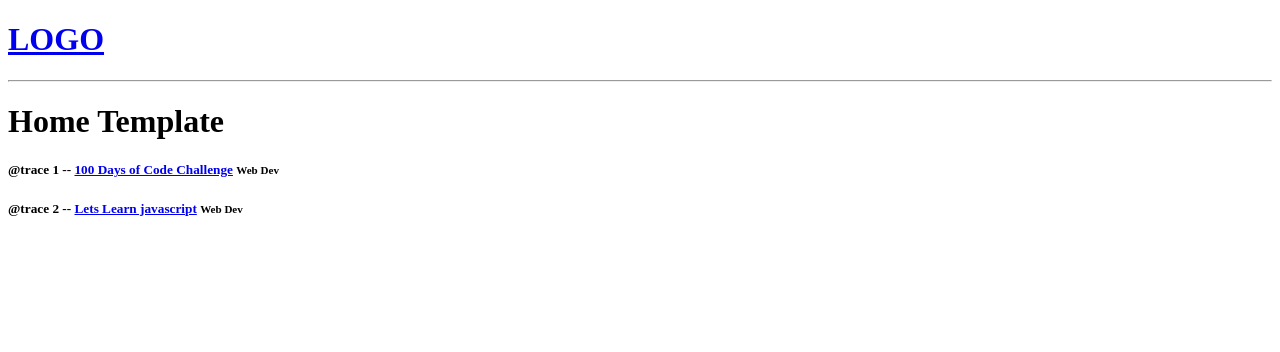
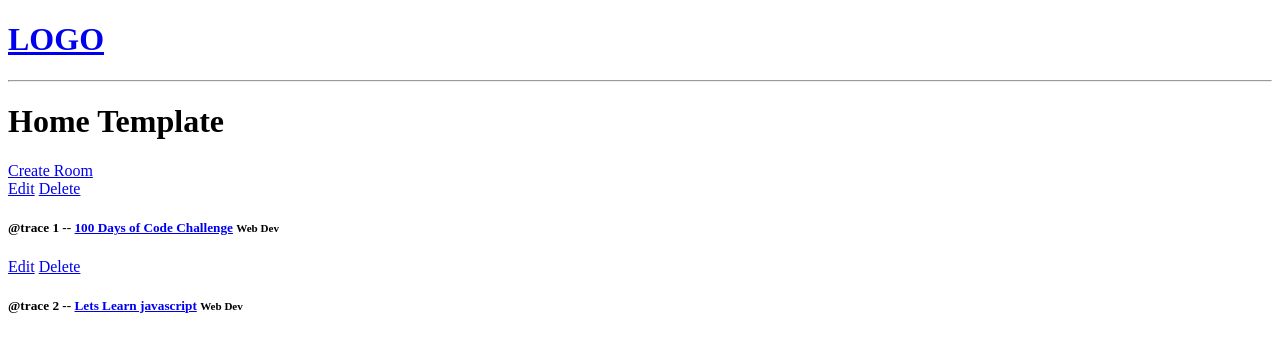
Before and after one commit to tracecapel/Django-Tutorial, a Django app: page / in a window 1280 px wide. Shown: the top 352 px of the page. Run offline with Django 5.2, Linux system fonts and the light colour scheme; data comes from the database, SQL or seed files in the repository.

Commit message:
2:06:22 Commit

```diff
--- a/base/models.py
+++ b/base/models.py
@@ -18,6 +18,11 @@ class Room(models.Model):
     updated = models.DateTimeField(auto_now=True)
     created = models.DateTimeField(auto_now_add=True)
 
+
+
+class Meta:
+    ordering = ['-updated', '-created']
+
     def __str__(self):
         return self.name
 
--- a/base/templates/base/home.html
+++ b/base/templates/base/home.html
@@ -2,8 +2,12 @@
 <h1>Home Template</h1>
 
 <div>
-  {% for room in rooms %}
+  <a href="{% url 'create-room' %}"> Create Room</a> {% for room in rooms %}
   <div>
+    <a href="{% url 'update-room' room.id %}">Edit</a>
+
+    <a href="{% url 'delete-room' room.id %}">Delete</a>
+
     <h5>
       <span>@{{room.host.username}}</span>
       {{ room.id }} -- <a href="{% url 'room' room.id %}">{{ room.name }}</a>
--- a/base/urls.py
+++ b/base/urls.py
@@ -5,4 +5,10 @@ from django.http import HttpResponse
 urlpatterns = [
     path('',views.home, name="home"),
     path('room/<int:pk>/', views.room, name="room"),
+
+    path('create-room/', views.createRoom, name="create-room"),
+
+    path('update-room/<str:pk>/', views.updateRoom, name="update-room"),
+
+    path('delete-room/<str:pk>/', views.deleteRoom, name="delete-room"),
 ]
--- a/base/views.py
+++ b/base/views.py
@@ -1,5 +1,7 @@
-from django.shortcuts import render
+from django.shortcuts import render, redirect
 from .models import Room
+
+from .forms import RoomForm
 
 # Create your views here.
 
@@ -21,3 +23,57 @@ def room(request, pk):
     context = {'rooms': room}
 
     return render(request, 'base/room.html', context)
+
+
+
+
+def createRoom(request):
+    form = RoomForm()
+
+
+    if request.method == 'POST':
+
+        form = RoomForm(request.POST)
+
+        if form.is_valid():
+            form.save()
+            return redirect('home')
+
+
+
+    context = {'form' : form}
+
+    return render(request, 'base/room_form.html', context )
+
+
+
+def updateRoom(request,pk):
+    room = Room.objects.get(id=pk)
+    form = RoomForm(instance=room)
+
+
+    if request.method == 'POST':
+
+        form = RoomForm(request.POST, instance=room)
+        if form.is_valid():
+            form.save()
+
+            return redirect('home')
+
+
+    context = {'form': form}
+
+    return render(request, 'base/room_form.html', context)
+
+
+
+
+def deleteRoom(request,pk):
+    room = Room.objects.get(id=pk)
+
+    if request.method == 'POST':
+        room.delete()
+        return redirect('home')
+
+
+    return render(request, 'base/delete.html', {'obj': room})
```
Also changed, not shown: base/forms.py (added, +8 -0 lines), base/templates/base/delete.html (added, +12 -0 lines), base/templates/base/room_form.html (added, +8 -0 lines).
